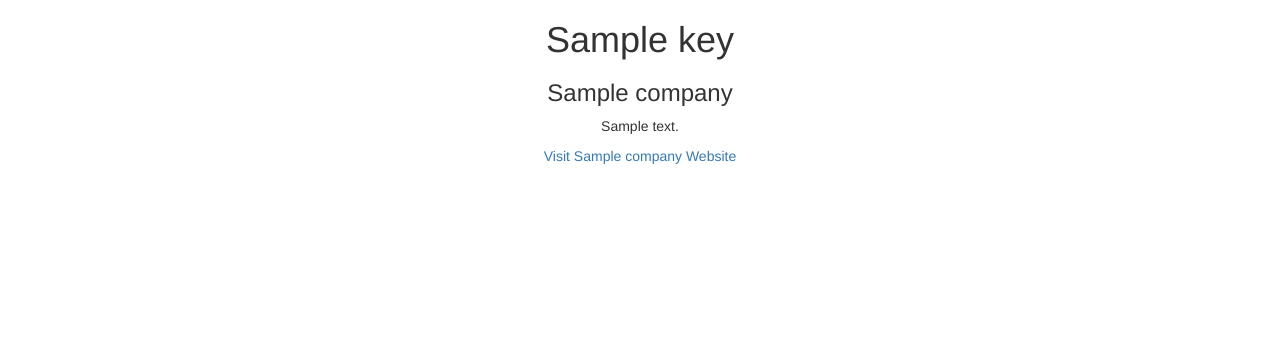
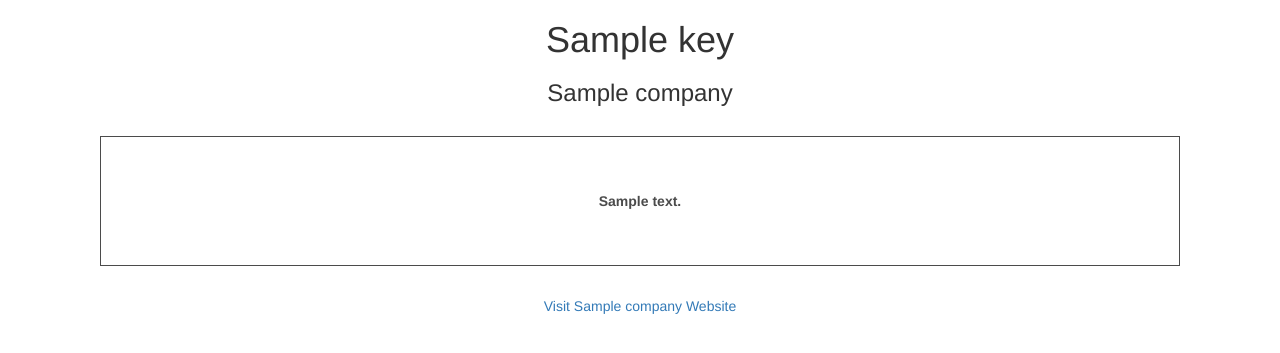
Before and after one commit to evancasey1/Github-Job-Search, a Django app: template githubsearch/gitsearchapp/templates/gitsearchapp/detail.html in a window 1280 px wide. Shown: the top 353 px of the page. Run offline with Django 3.2, Linux system fonts and the light colour scheme; the template is opened without the code that fills it: most values are stand-ins (such as "Sample title", 1, 10 or a date in 2020); some libraries are stand-ins or nearby versions.

Commit message:
add text border

```diff
--- a/githubsearch/gitsearchapp/templates/gitsearchapp/detail.html
+++ b/githubsearch/gitsearchapp/templates/gitsearchapp/detail.html
@@ -6,8 +6,21 @@
     <meta name="viewport" content="width=device-width, initial-scale=1">
     <title>Basic Bootstrap Template</title>
     <link rel="stylesheet" type="text/css" href="css/bootstrap.min.css">
-    <!-- Optional Bootstrap theme -->
     <link rel="stylesheet" href="css/bootstrap-theme.min.css">
+    <style>
+        div.transbox {
+          margin: 30px;
+          background-color: #ffffff;
+          border: 1px solid black;
+          opacity: 0.7;
+          filter: alpha(opacity=60);
+        }
+        div.transbox p {
+          margin: 5%;
+          font-weight: bold;
+          color: #000000;
+        }
+    </style>
 </head>
 <body>
     <div class="container text-center">
@@ -16,7 +29,9 @@
             <h3>{{ key.company }}</h2>
             <script src="js/jquery-1.11.3.min.js"></script>
             <script src="js/bootstrap.min.js"></script>
-            <p> {{ key.description }} </p>
+            <div class="transbox">
+                <p> {{ key.description }} </p>
+            </div>
             <p> <a href="{{ key.company_url }}"> Visit {{ key.company }} Website </a>
         {% endfor %}
     </div>
```
